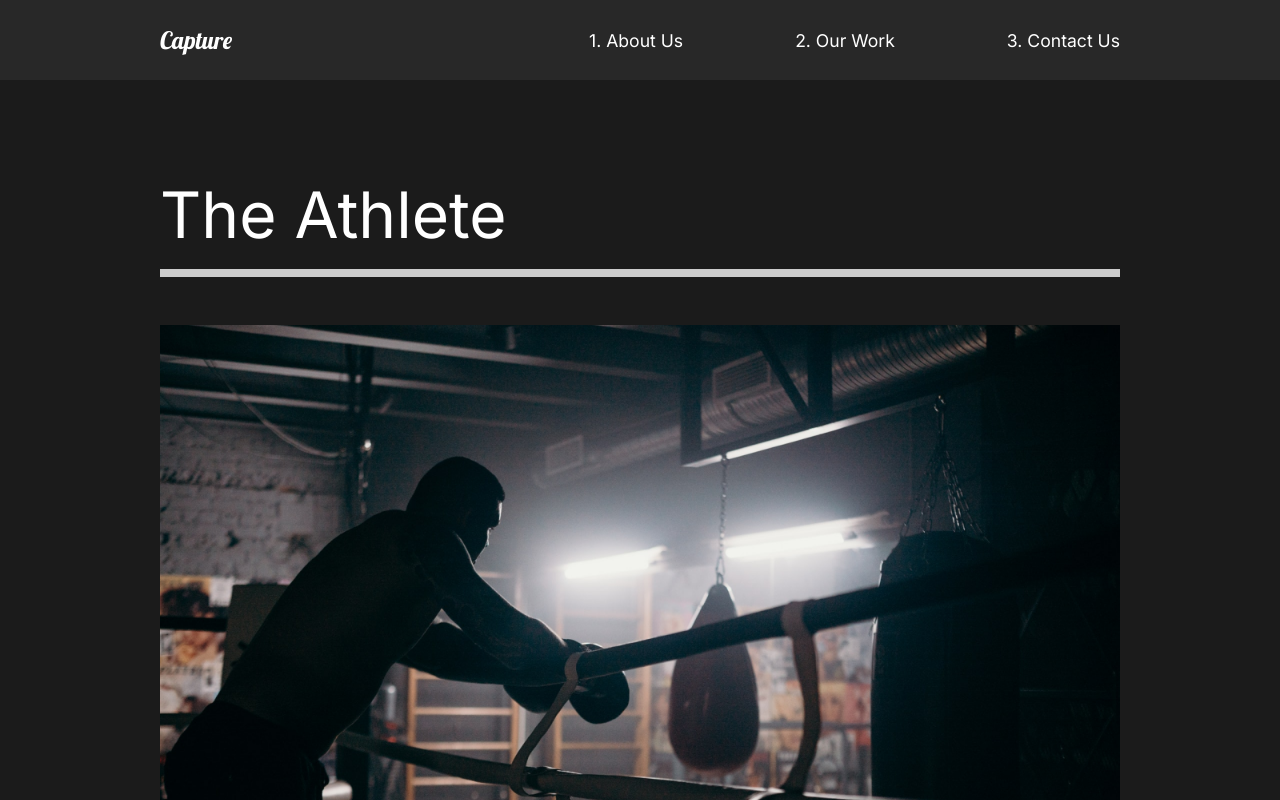
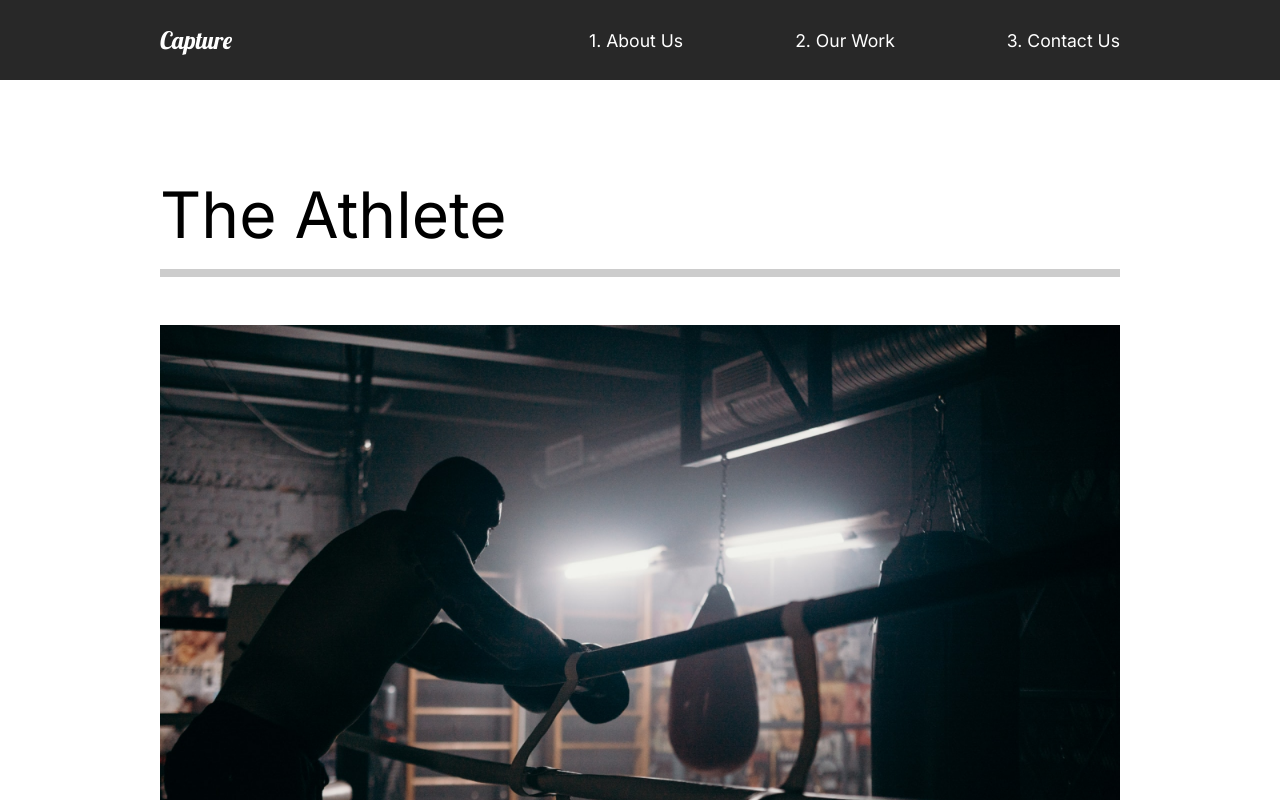
Before and after one commit to JoachimByrnesShay/capture-portfolio, a React (Vite) app: page /work in a window 1280 px wide. Shown: the top 800 px of the page. Built offline with nearby package versions, Linux system fonts and the light colour scheme.

Commit message:
added framer motion page transitions

```diff
--- a/src/App.jsx
+++ b/src/App.jsx
@@ -8,14 +8,21 @@ import {
   Route,
   Routes,
   Navigate,
+  useLocation,
 } from "react-router-dom";
+import { AnimatePresence } from "framer-motion";
 
 function App() {
+  const location = useLocation();
   return (
     <>
       <GlobalStyle />
       <Nav />
-      <Routes>
+      <AnimatePresence mode="wait">
+        <Routes
+          location={location}
+          key={location.pathname}
+        >
           <Route
             path="/"
             element={<AboutUs />}
@@ -34,9 +41,12 @@ function App() {
           />
           <Route
             path="*"
-          element={<Navigate to="/" />}
+            element={
+              <Navigate to="/" />
+            }
           />
         </Routes>
+      </AnimatePresence>
     </>
   );
 }
--- /dev/null
+++ b/src/animation.js
@@ -0,0 +1,21 @@
+export const pageAnimation = {
+    hidden: {
+        opacity: 0,
+        y: 300
+    },
+    show: {
+        opacity: 1,
+        y: 0,
+        transition: {
+            duration: 1,
+
+        }
+    },
+    exit: {
+        opacity: 0.5,
+        y: 300,
+        transition: {
+            duration: 2,
+        }
+    }
+}
--- a/src/pages/AboutUs.jsx
+++ b/src/pages/AboutUs.jsx
@@ -1,14 +1,21 @@
 import AboutSection from "../components/AboutSection";
 import ServicesSection from "../components/ServicesSection";
 import FaqSection from "../components/FaqSection";
+import { motion } from "framer-motion";
+import { pageAnimation } from "../animation";
 
 const AboutUs = () => {
   return (
-    <>
+    <motion.div
+      variants={pageAnimation}
+      initial="hidden"
+      animate="show"
+      exit="exit"
+    >
       <AboutSection />
       <ServicesSection />
       <FaqSection />
-    </>
+    </motion.div>
   );
 };
 
--- a/src/pages/ContactUs.jsx
+++ b/src/pages/ContactUs.jsx
@@ -1,9 +1,22 @@
+import { motion } from "framer-motion";
+import { pageAnimation } from "../animation";
+import styled from "styled-components";
+
 const ContactUs = () => {
   return (
-    <div>
+    <Contact
+      exit="exit"
+      variants={pageAnimation}
+      initial="hidden"
+      animate="show"
+    >
       <h1>Our Contact</h1>
-    </div>
+    </Contact>
   );
 };
 
 export default ContactUs;
+
+const Contact = styled(motion.div)`
+  color: white;
+`;
--- a/src/pages/MovieDetail.jsx
+++ b/src/pages/MovieDetail.jsx
@@ -8,6 +8,8 @@ import {
   useLocation,
 } from "react-router-dom";
 import movieState from "../movieState";
+import { motion } from "framer-motion";
+import { pageAnimation } from "../animation";
 
 const MovieDetail = () => {
   const [movies, setMovies] =
@@ -34,7 +36,12 @@ const MovieDetail = () => {
     // </div>
     <>
       {movie && (
-        <Details>
+        <Details
+          exit="exit"
+          variants={pageAnimation}
+          initial="hidden"
+          animate="show"
+        >
           <HeadLine>
             <h2>{movie.title}</h2>
             <img
@@ -71,7 +78,7 @@ const MovieDetail = () => {
     </>
   );
 };
-const Details = styled.div`
+const Details = styled(motion.div)`
   color: white;
 `;
 const HeadLine = styled.div`
--- a/src/pages/OurWork.jsx
+++ b/src/pages/OurWork.jsx
@@ -3,10 +3,21 @@ import theracer from "../img/theracer-small.png";
 import goodtimes from "../img/goodtimes-small.png";
 import styled from "styled-components";
 import { Link } from "react-router-dom";
+import { motion } from "framer-motion";
+import { pageAnimation } from "../animation";
 
 const OurWork = () => {
   return (
-    <Work>
+    <Work
+      variants={pageAnimation}
+      initial="hidden"
+      animate="show"
+      exit="exit"
+      style={{
+        backgroundColor: "white",
+        color: "black",
+      }}
+    >
       <Movie>
         <h2>The Athlete</h2>
         <div className="line"></div>
@@ -41,16 +52,18 @@ const OurWork = () => {
   );
 };
 
-const Work = styled.div`
+const Work = styled(motion.div)`
   min-height: 100vh;
   overflow: hidden;
   padding: 5rem 10rem;
   h2 {
     padding: 1rem 0rem;
+    color: black;
   }
 `;
 const Movie = styled.div`
   padding-bottom: 10rem;
+
   .line {
     height: 0.5rem;
     background: #cccccc;
@@ -62,4 +75,5 @@ const Movie = styled.div`
     object-fit: cover;
   }
 `;
+
 export default OurWork;
```
Lines whose indentation alone changed are shown as unchanged.
